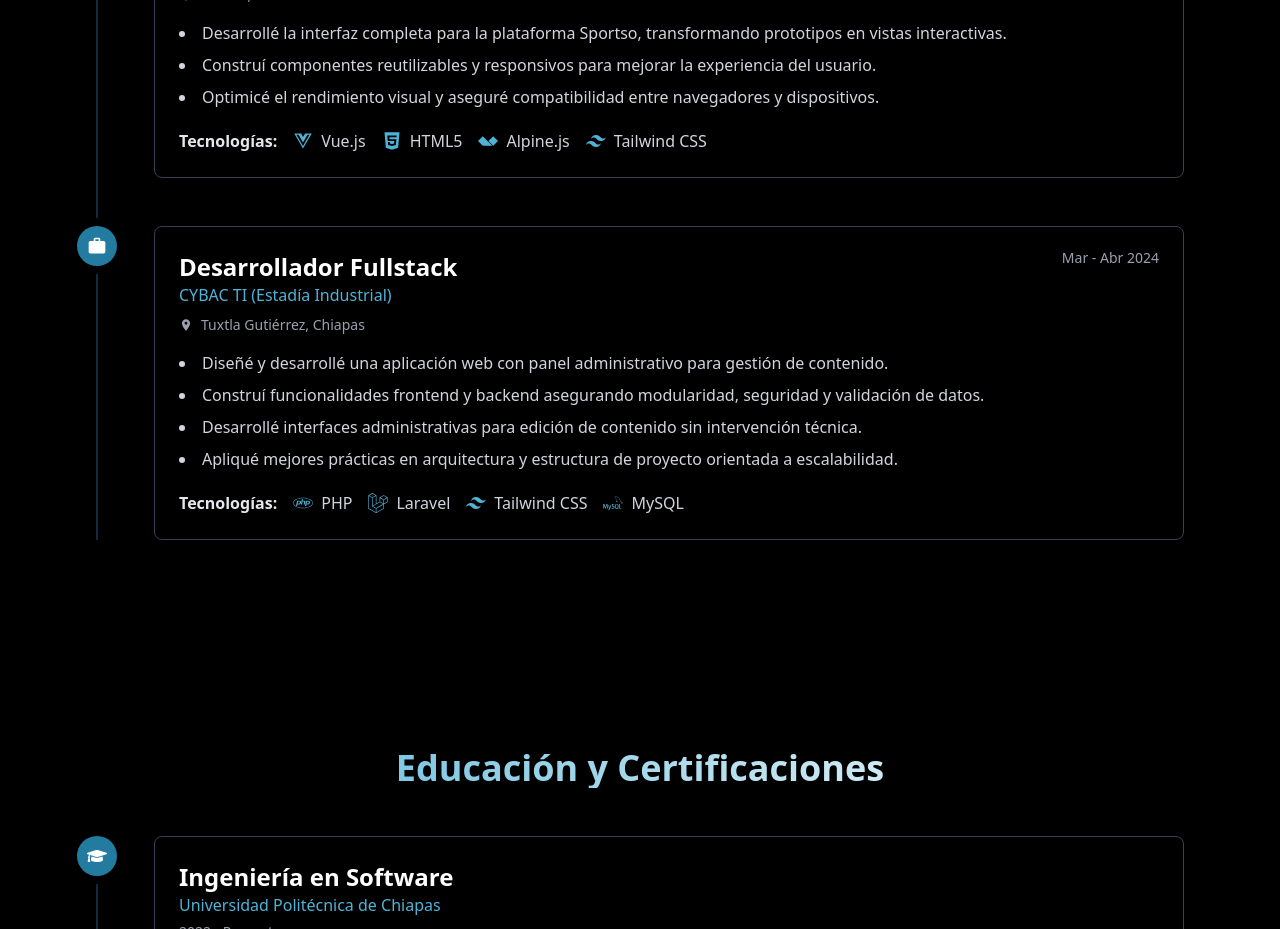
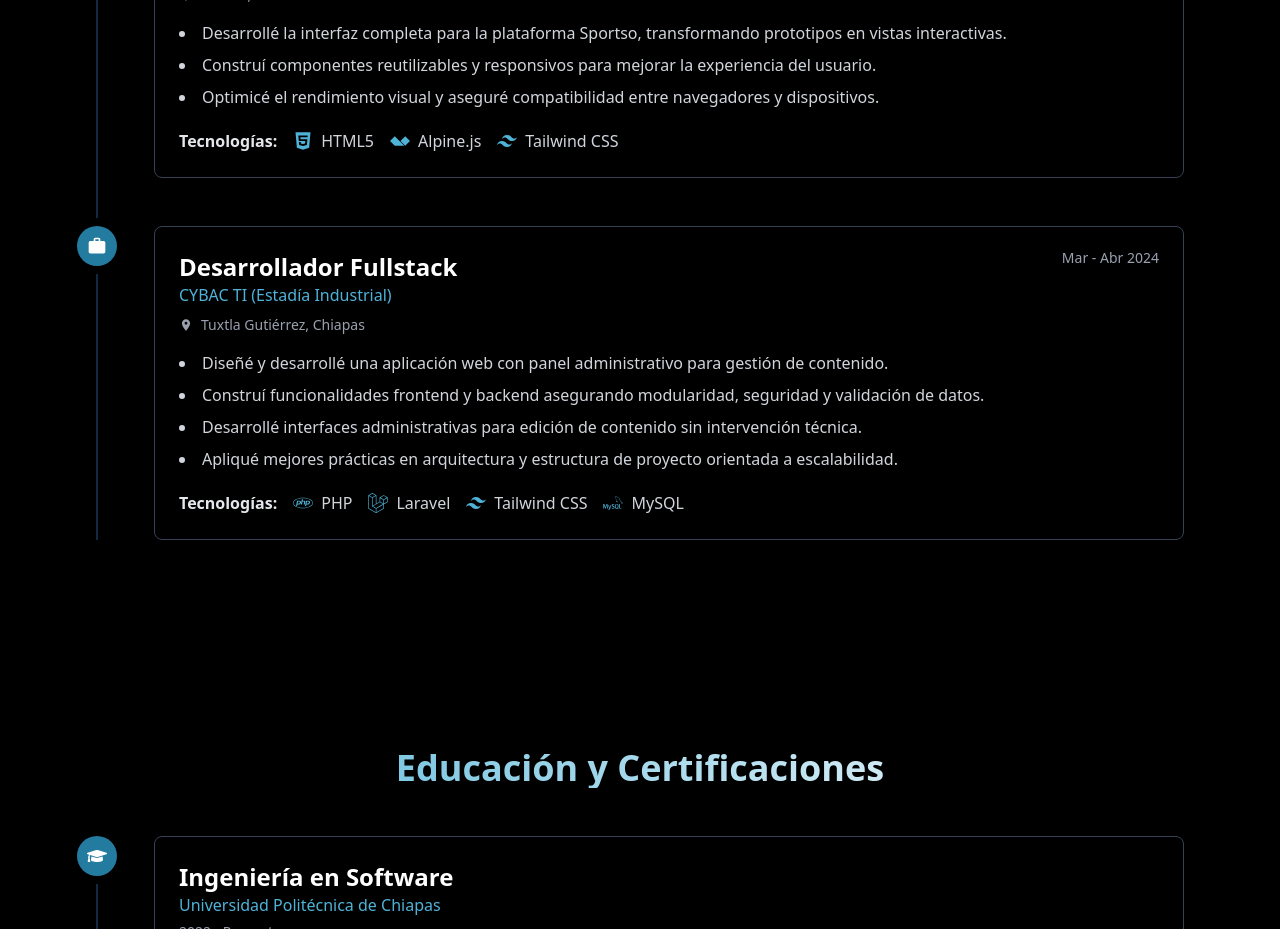
Before and after one commit to Juliocpo946/portfolio, a React (Vite) app: page / in a window 1280 px wide. Shown: the part 2480-3409 px from the top of the page. Built offline with nearby package versions, Linux system fonts and the light colour scheme.

Commit message:
correciones

```diff
--- a/src/data/portfolioData.js
+++ b/src/data/portfolioData.js
@@ -10,7 +10,7 @@ export const portfolioData = {
         "Construí componentes reutilizables y responsivos para mejorar la experiencia del usuario.",
         "Optimicé el rendimiento visual y aseguré compatibilidad entre navegadores y dispositivos."
       ],
-      technologies: ["Vue.js", "HTML5", "Alpine.js", "Tailwind CSS"]
+      technologies: ["HTML5", "Alpine.js", "Tailwind CSS"]
     },
     {
       role: "Desarrollador Fullstack",
```
